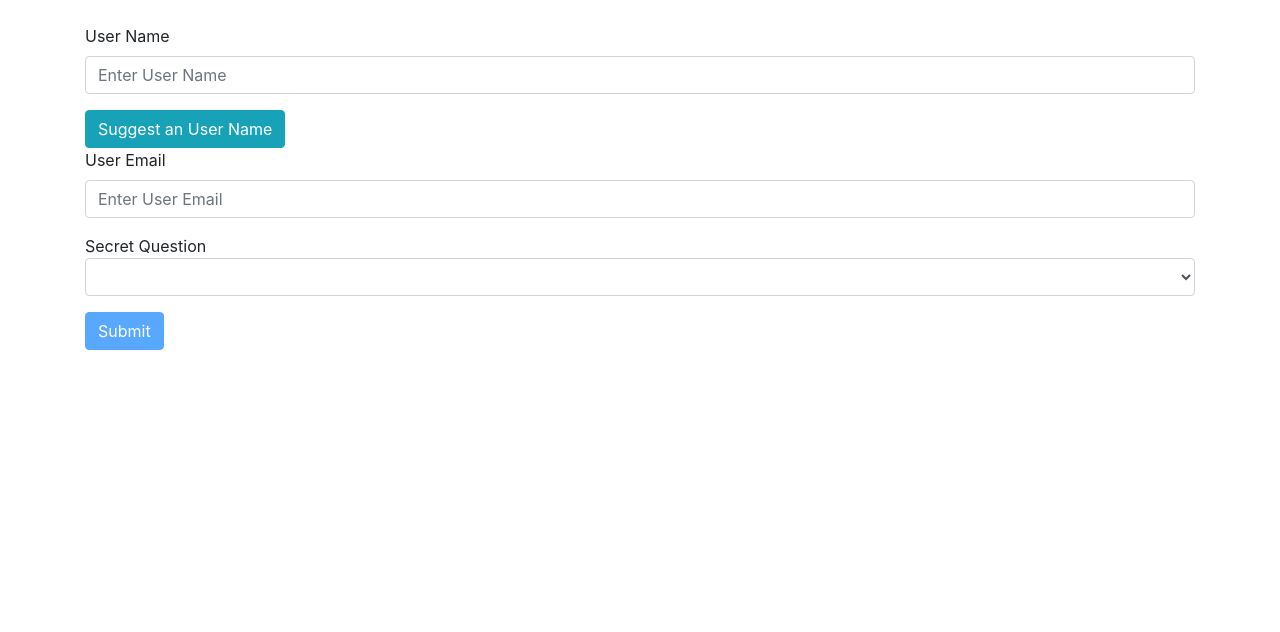
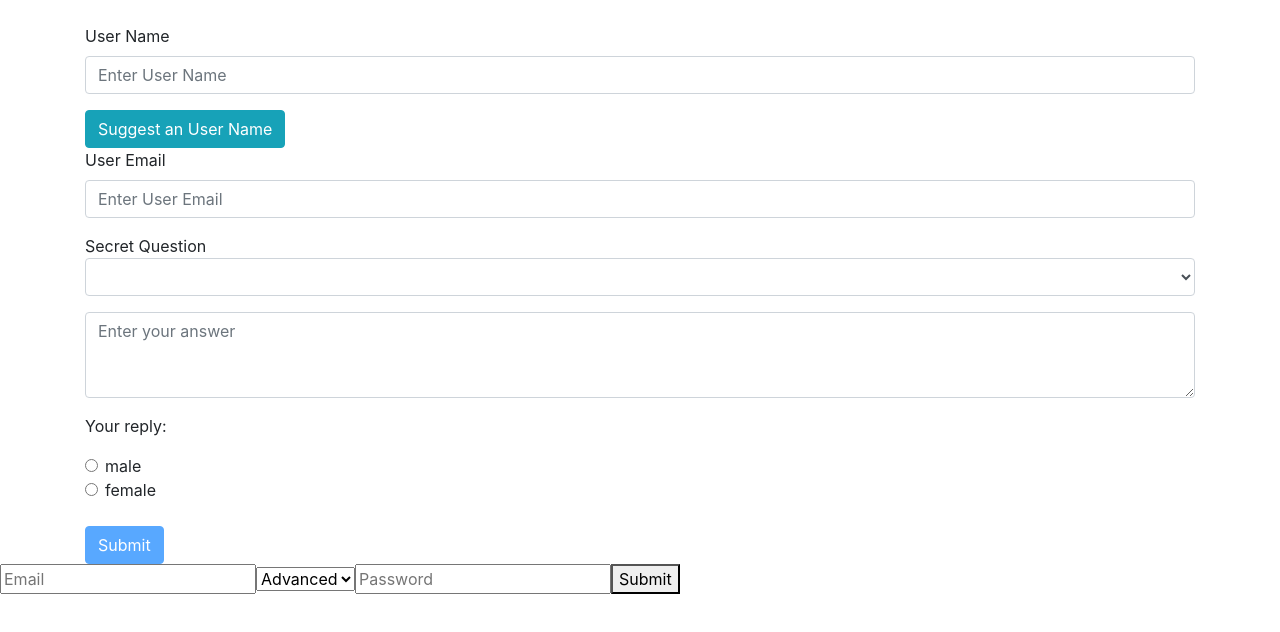
Before and after one commit to RomaM/maximilianschwarzmuller, an Angular app: page / in a window 1280 px wide. Shown: the top 632 px of the page. Built offline with nearby package versions, Linux system fonts and the light colour scheme.

Commit message:
changes for 03.10.18

```diff
--- a/src/app/app.component.html
+++ b/src/app/app.component.html
@@ -3,6 +3,9 @@
 		<div class="col-12">
 			<br>
 			<form (ngSubmit)="onSubmit()" #f="ngForm">
+				<div
+					ngModelGroup="userData"
+					#userData="ngModelGroup">
 					<div class="form-group">
 						<label for="user-name">User Name</label>
 						<input
@@ -14,7 +17,11 @@
 							name="username"
 							required>
 					</div>
-                <button class="btn btn-info">Suggest an User Name</button>
+					<button
+						class="btn btn-info"
+						(click)="suggestUserName()"
+						type="button"
+						>Suggest an User Name</button>
 					<div class="form-group">
 						<label for="user-email">User Email</label>
 						<input
@@ -25,25 +32,79 @@
 							ngModel
 							name="useremail"
 							required
-                        email>
-                    <small *ngIf="" class="form-text text-danger">Please enter a valid email!</small>
+							email
+							#email="ngModel">
+						<small
+							class="form-text text-danger"
+							*ngIf="!email.valid && email.touched">Please enter a valid email!</small>
 					</div>
+				</div>
+				<p
+					class="form-text text-danger"
+					*ngIf="!userData.valid && userData.touched">User data is invalid!</p>
 				<div class="form-group">
 					<label class="form-check-label" for="user-question">Secret Question</label>
 					<select
 						class="form-control"
 						id="user-question"
-                        ngModel
-                        name="usersecret">
+						[ngModel]=""
+						name="userquestion">
 						<option value="pet">Your first Pet?</option>
 						<option value="teacher">Your first teacher?</option>
 					</select>
 				</div>
+				<div class="form-group">
+					<textarea
+						class="form-control"
+						placeholder="Enter your answer"
+						name="useranswer"
+						rows="3"
+						[(ngModel)]="answer"></textarea>
+				</div>
+				<p>Your reply: {{answer}}</p>
+				<div
+					class="form-check"
+					*ngFor="let gender of genders">
+					<input
+						class="form-check-input"
+						type="radio"
+						name="usergender"
+						[ngModel]=""
+						[value]="gender"
+						id="checkbox-{{gender}}"
+						required="">
+					<label class="form-check-label" for="checkbox-{{gender}}">{{gender}}</label>
+				</div>
+				<br>
 				<button
 					type="submit"
 					class="btn btn-primary"
-                    [disabled]="!f.valid">Submit</button>
+					[disabled]="f.invalid">Submit</button>
 			</form>
 		</div>
 	</div>
+	<div class="row" *ngIf="submited">
+		<div class="col-12">
+			<h4>Your data:</h4>
+			<h6>Name: {{user.username}}</h6>
+			<h6>Email: {{user.useremail}}</h6>
+			<h6>Question: {{user.userquestion}}</h6>
+			<h6>Answer: {{user.useranswer}}</h6>
+			<h6>Gender: {{user.usergender}}</h6>
 		</div>
+	</div>
+</div>
+
+<form (ngSubmit)="onSubmitForm()" #form="ngForm">
+	<input type="email" placeholder="Email" name="email" required email ngModel #email="ngModel">
+	<select name="subscription" ngModel="advanced">
+		<option value="basic">Basic</option>
+		<option value="advanced">Advanced</option>
+		<option value="pro">Pro</option>
+	</select>
+	<input type="password" placeholder="Password" name="password" required ngModel #password="ngModel">
+
+	<small *ngIf="(email.invalid && email.touched) || (password.invalid && password.touched)">Warning</small>
+
+	<button type="submit">Submit</button>
+</form>
--- a/src/app/app.component.ts
+++ b/src/app/app.component.ts
@@ -8,14 +8,57 @@ import {NgForm} from '@angular/forms';
 })
 export class AppComponent {
   @ViewChild('f') signupForm: NgForm;
+  @ViewChild('form') form: NgForm;
+
+  defaultQuestion = 'pet';
+  answer = '';
+  genders = ['male', 'female'];
+  user = {
+    username: '',
+    useremail: '',
+    userquestion: '',
+    useranswer: '',
+    usergender: ''
+  }
+  submited = false;
 
   constructor() {}
+
+  suggestUserName() {
+    const suggestedName = 'Superuser';
+    // this.signupForm.setValue({ // Must include all keys: value
+    //   userData: {
+    //     username: suggestedName,
+    //     useremail: ''
+    //   },
+    //   userquestion: 'pet',
+    //   useranswer: '',
+    //   usergender: 'male'
+    // });
+
+    this.signupForm.form.patchValue({ // overwriting part of the form
+      userData: {
+        username: suggestedName
+      }
+    });
+  }
 
   // onSubmit(form: NgForm) {
   //   console.log(form);
   // }
 
   onSubmit() {
-    console.log(this.signupForm);
+    this.user.username = this.signupForm.value.userData.username;
+    this.user.useremail = this.signupForm.value.userData.useremail;
+    this.user.userquestion = this.signupForm.value.userquestion;
+    this.user.useranswer = this.signupForm.value.useranswer;
+    this.user.usergender = this.signupForm.value.gender;
+    this.submited = true;
+
+    this.signupForm.reset();
+  }
+
+  onSubmitForm() {
+    console.log(this.form);
   }
 }
```
Lines whose indentation alone changed are shown as unchanged.
